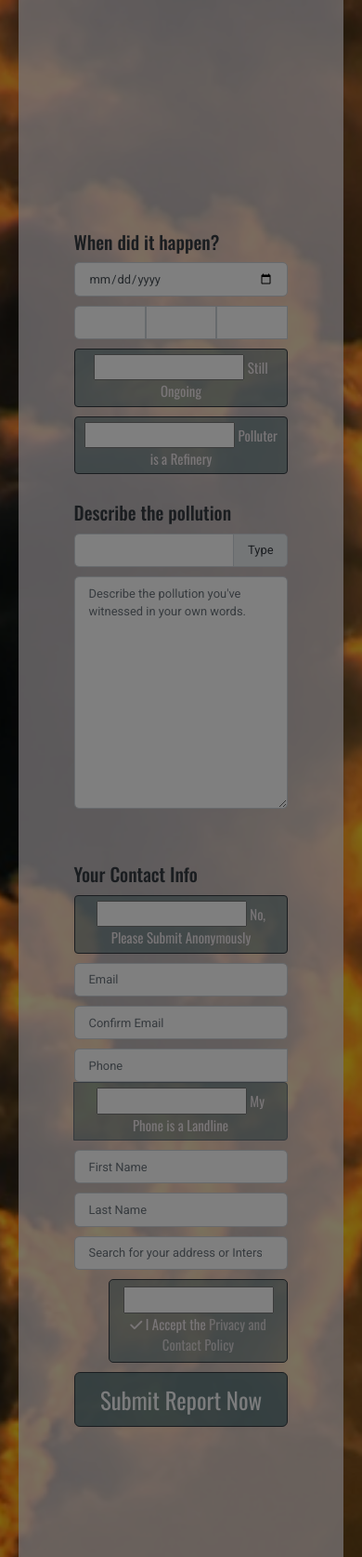
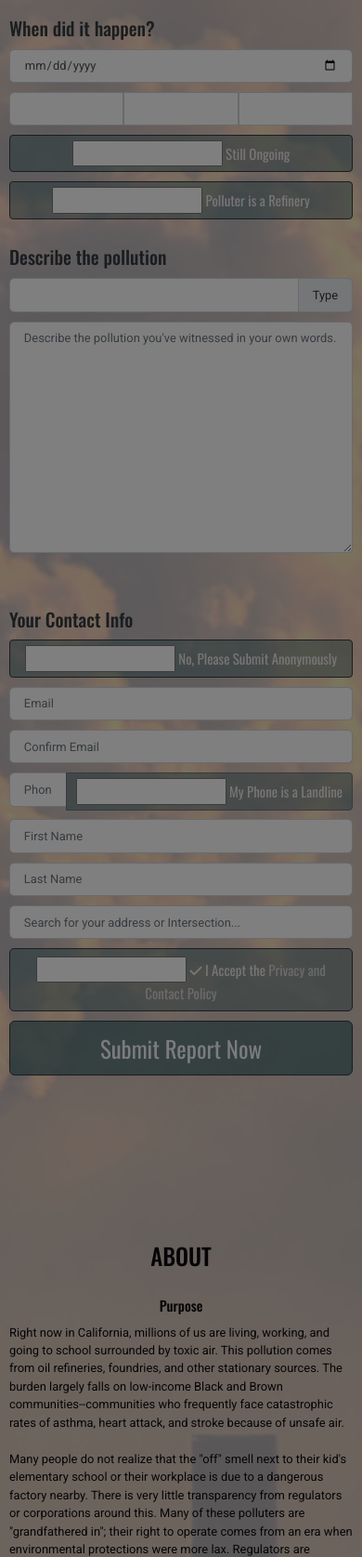
Before and after one commit to gabriellesw/pollution_reports, a Flask app: template app/site/templates/site/main.html in a window 390 px wide. Shown: the part 700-2375 px from the top of the page at 93% size. Run offline with Flask 2, Linux system fonts and the light colour scheme; the template is opened without the code that fills it: most values are stand-ins (such as "Sample title", 1, 10 or a date in 2020); form fields are guessed from the names that the template uses; parts of the project's set-up code (start-up, migrations or seed data) failed here and were passed over; some libraries are stand-ins or nearby versions.

Commit message:
improved mobile layout

```diff
--- a/app/site/templates/site/main.html
+++ b/app/site/templates/site/main.html
@@ -64,8 +64,8 @@
     </div>
 </header>
 
-<div class="container-fluid m-0 px-3 background-image py-3">
-    <div id="complaint-form-container" class="container-fluid bg-color-white-transparent parallax py-3 px-5" data-rellax-speed="15">
+<div class="container-fluid m-0 px-0 px-md-3 background-image py-3">
+    <div id="complaint-form-container" class="container-fluid bg-color-white-transparent parallax py-3 px-2 px-md-5" data-rellax-speed="15">
         <div class="row py-0 px-5">
             <div class="col">
                 <h1 class="header-font text-uppercase font-size-large text-center">Make a Report</h1>
@@ -330,9 +330,9 @@
                     </div>
                 </div>
                 <div class="row pt-2">
-                    <div class="col">
+                    <div class="col-md">
                     </div>
-                    <div class="col">
+                    <div class="col-md">
                         <div class="btn-group-toggle mt-0" data-toggle="buttons">
                             <label role="button" id="privacy-button-label" class="btn btn-block btn-dark btn-small font-size-small font-white header-font button-checkbox custom-button-checkbox" for="privacy-policy-button">
                                 {{ form.privacy_contact_ok(
@@ -364,7 +364,7 @@
 
     </div>
 
-    <div id="about-container" class="container-fluid bg-color-white-transparent parallax py-3 px-5" data-rellax-speed="5">
+    <div id="about-container" class="container-fluid bg-color-white-transparent parallax py-3 px-2 px-md-5" data-rellax-speed="5">
         <h3 id="about" class="text-center header-font font-black font-size-large text-uppercase mb-4">About</h3>
         <div class="row">
             <div class="col-md font-size-x-small body-font font-black">
--- a/app/static/css/custom.css
+++ b/app/static/css/custom.css
@@ -102,7 +102,13 @@ body {
 }
 
 #map {
-    min-height: 600px;
+    height: 600px;
+}
+
+@media only screen and (max-width: 768px) {
+    #map {
+        height: 400px;
+    }
 }
 
 #landline-button-label {
```
